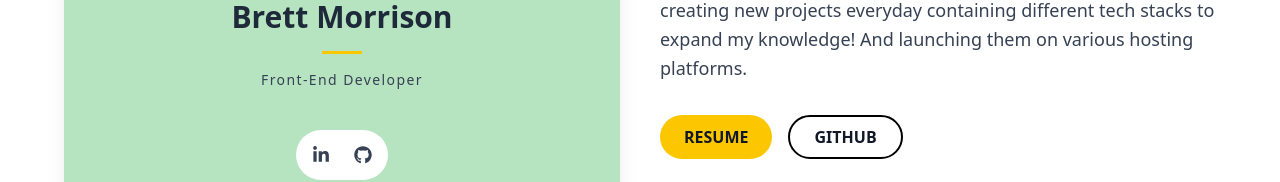
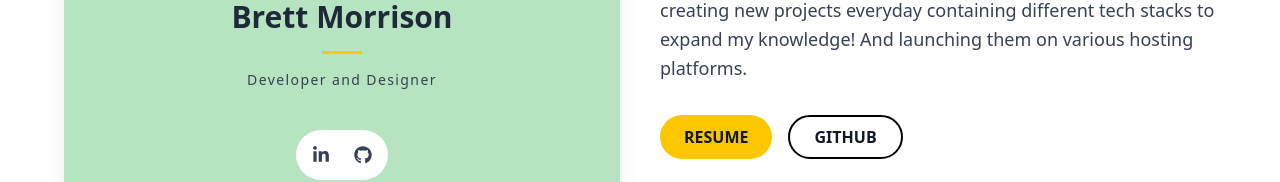
Before and after one commit to BrettM265/portfolio-new, a React (Vite) app: page / in a window 1280 px wide. Shown: the part 313-495 px from the top of the page. Built offline with nearby package versions, Linux system fonts and the light colour scheme.

Commit message:
updating title and adding design images

```diff
--- a/src/components/header.jsx
+++ b/src/components/header.jsx
@@ -29,7 +29,7 @@ export default function Header() {
           <div className="w-10 h-[3px] bg-yellow-400 mx-auto my-4"></div>
 
           <p className="text-sm tracking-widest text-gray-700">
-            Front-End Developer
+            Developer and Designer
           </p>
 
           {/* Social Icons */}
```
Also changed, not shown: src/assets/Gym Website.png (added), 1 other file (tests, documents, lock files or other folders).
